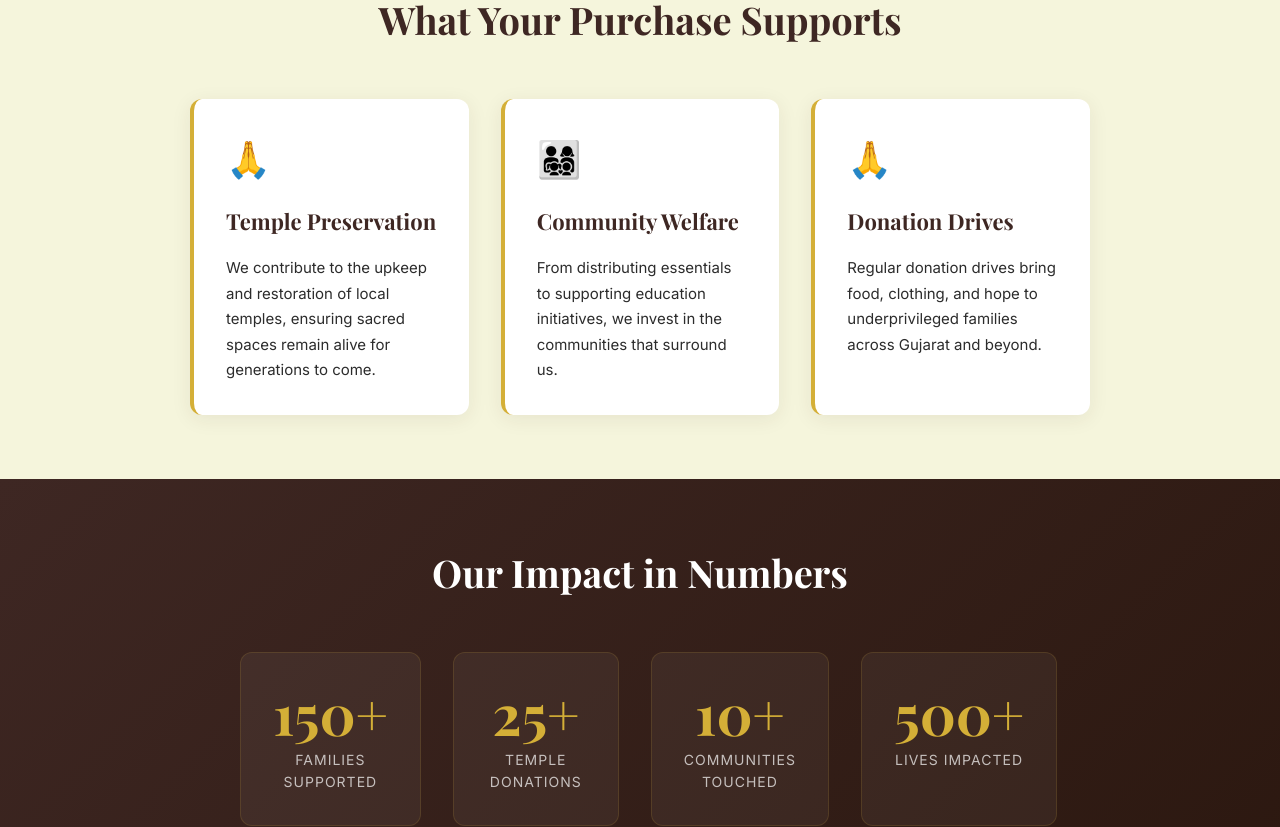
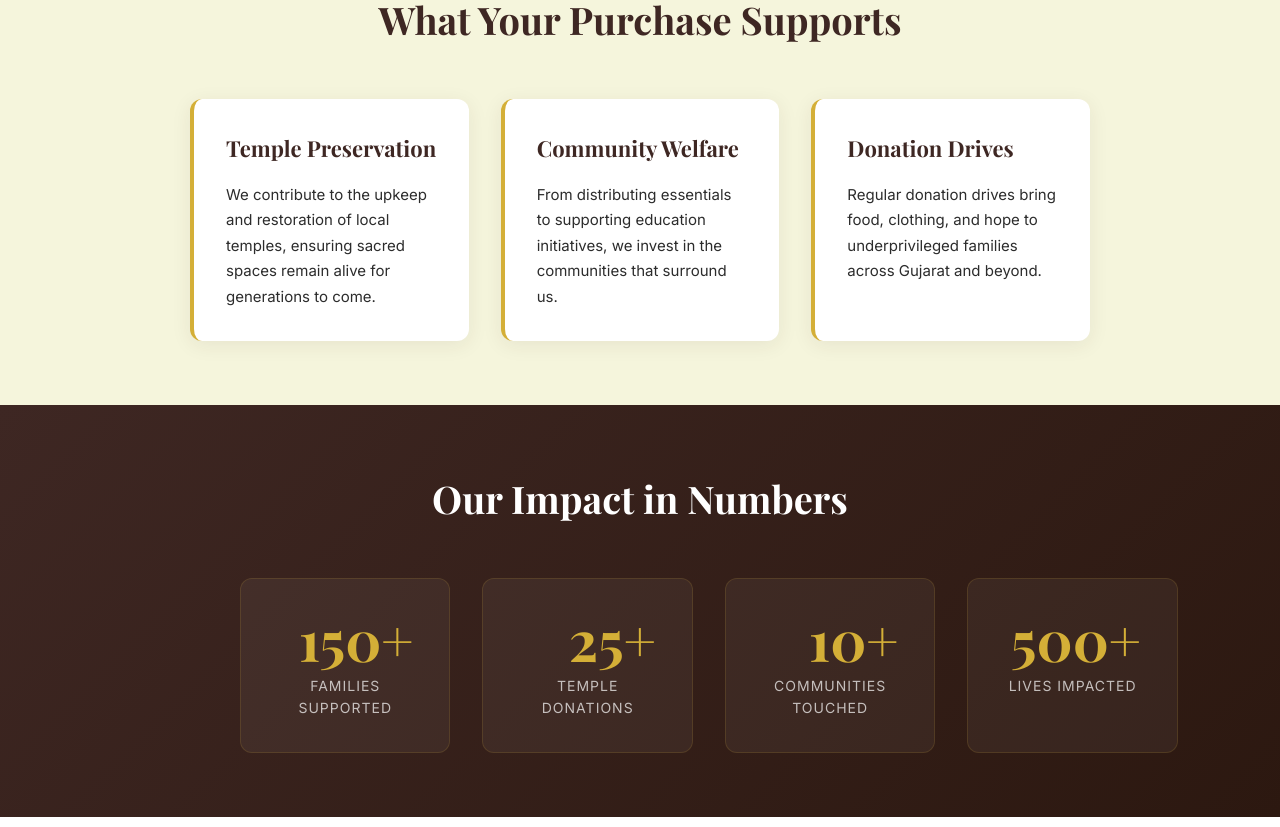
Before and after one commit to janvisthakkar/praypure, a React (Create React App) app in the folder frontend/: page /impact in a window 1280 px wide. Shown: the part 1520-2347 px from the top of the page. Built offline with nearby package versions, Linux system fonts and the light colour scheme; no server answers.

Commit message:
fix: stable counter layout, remove emojis from cause cards and promise

```diff
--- a/frontend/src/pages/ImpactPage.css
+++ b/frontend/src/pages/ImpactPage.css
@@ -282,9 +282,23 @@
     color: var(--color-golden);
     line-height: 1;
     margin-bottom: 8px;
+    display: inline-flex;
+    align-items: baseline;
+    justify-content: center;
+    width: 100%;
+}
+
+.impact-counter-value {
+    display: inline-block;
+    min-width: 3ch;
+    text-align: right;
     font-variant-numeric: tabular-nums;
+}
+
+.impact-counter-suffix {
     display: inline-block;
-    min-width: 100px;
+    width: 1ch;
+    text-align: left;
 }
 
 .impact-counter-number.counting {
--- a/frontend/src/pages/ImpactPage.jsx
+++ b/frontend/src/pages/ImpactPage.jsx
@@ -80,7 +80,7 @@ const CounterItem = ({ label, target, suffix }) => {
     return (
         <div className="impact-counter-item" ref={ref}>
             <div className="impact-counter-number">
-                {count}{suffix}
+                <span className="impact-counter-value">{count}</span><span className="impact-counter-suffix">{suffix}</span>
             </div>
             <div className="impact-counter-label">{label}</div>
         </div>
@@ -172,7 +172,6 @@ const ImpactPage = () => {
                         <h2>What Your Purchase Supports</h2>
                         <div className="impact-cause-cards">
                             <div className="impact-cause-card">
-                                <div className="cause-icon">🙏</div>
                                 <h3>Temple Preservation</h3>
                                 <p>
                                     We contribute to the upkeep and restoration of local temples,
@@ -180,7 +179,6 @@ const ImpactPage = () => {
                                 </p>
                             </div>
                             <div className="impact-cause-card">
-                                <div className="cause-icon">👨‍👩‍👧‍👦</div>
                                 <h3>Community Welfare</h3>
                                 <p>
                                     From distributing essentials to supporting education initiatives,
@@ -188,7 +186,6 @@ const ImpactPage = () => {
                                 </p>
                             </div>
                             <div className="impact-cause-card">
-                                <div className="cause-icon">🙏</div>
                                 <h3>Donation Drives</h3>
                                 <p>
                                     Regular donation drives bring food, clothing, and hope
@@ -283,7 +280,6 @@ const ImpactPage = () => {
                 <div className="container">
                     <div className="impact-reveal">
                         <div className="impact-promise-card">
-                            <div className="impact-promise-icon">🙏</div>
                             <h2>Every Purchase is a Prayer for Others</h2>
                             <p>
                                 When you light a PrayPure dhoop stick, you're not just filling
```
